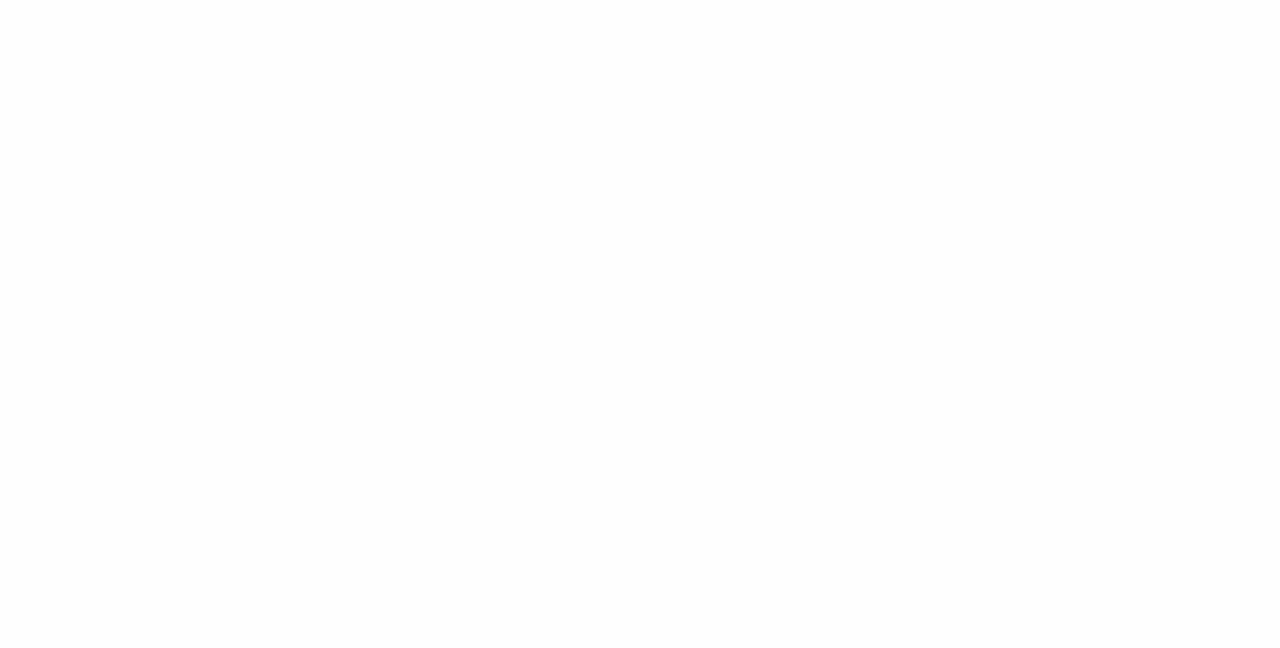
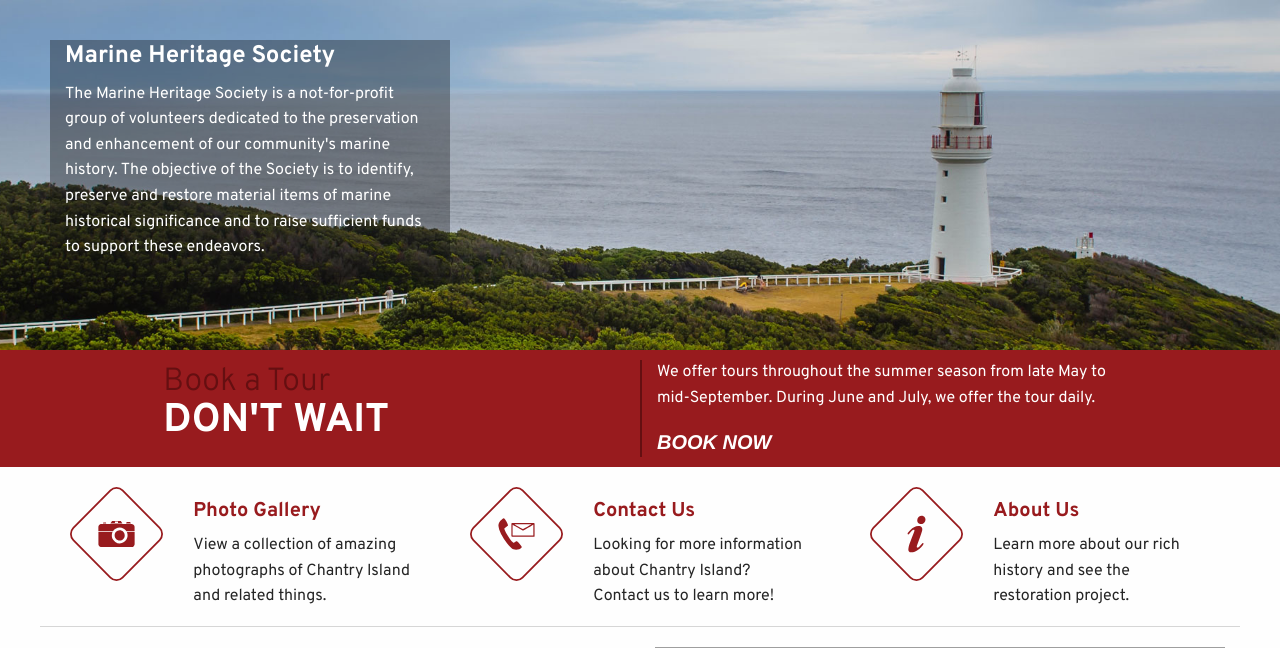
Before and after one commit to ryandys/Chantry_Island, a PHP site: page / in a window 1280 px wide. Before the commit the part shown is empty. Shown: the top 648 px of the page. Run offline with PHP 8.4, Linux system fonts and the light colour scheme; grey boxes are pictures that could not be loaded.

Commit message:
Worked on index.php

```diff
--- a/css/app.css
+++ b/css/app.css
@@ -7,10 +7,6 @@
 ::-moz-selection
 {
   background: #981b1e;
-}
-
-body {
-	font-family: 'Overpass', sans-serif;
 }
 
 .hidden {
@@ -25,35 +21,218 @@ body {
 	color: #ffffff;
 }
 
+.redTxt {
+	color: #981b1e;
+}
+
 .heading {
-	font-size: 1.85em;
+	font-size: 1.5em;
 	font-weight: 600;
+	text-align: center;
+	font-family: 'Overpass', sans-serif;
 }
 
 .subHeading {
 	font-size: 1.313em;
 	font-weight: 400;
+	text-align: center;
+	font-family: 'Overpass', sans-serif;
 }
 
-.paragraphTxt {
+.paragraph {
 	font-size: 1em;
 	font-weight: 400em;
+	text-align: center;
+	font-family: 'Overpass', sans-serif;
 }
 
+/*-----Home-----*/
+.homeRotatorCon {
+	position: relative;
+	overflow: hidden;
+}
+
+.homeRotatorImg {
+	background-image: url(../images/home_rotator_1.jpg);
+	background-repeat: no-repeat;
+    background-position: top right;
+    background-size: cover;
+    width: 100%;
+    min-height: 300px;
+}
+
+.homeRotatorInfo {
+	position: absolute;
+	background-color: rgba(15,15,15,0.35);
+	width: 100%;
+	height: 100%;
+	top: 0;
+	left: 0;
+}
+
+/*-----BookingBar-----*/
+#bookingCon {
+	border-right: solid 2px #650f11;
+}
+
+#bookingBarFull {
+	background-color: #981b1e;
+}
+
+.bookingBar {
+	background-color: #981b1e;
+	padding: 10px;
+}
+
+#bookATour {
+	color: #650f11;
+	font-size: 1.1em;
+	font-weight: 300;
+	font-family: 'Overpass', sans-serif;
+}
+
+#dontWait {
+	color: #fff;
+	font-size: 1.35em;
+	font-weight: 700;
+	margin-top: -10px;
+}
+
+#bookingCon h3 {
+	font-family: 'Overpass', sans-serif;
+}
+
+#bookingInfo p {
+	font-family: 'Overpass', sans-serif;
+}
+
+#bookingInfo a {
+	font-size: 1.85em;
+	font-weight: 700;
+	font-style: italic;
+	margin-top: 10px;
+}
+
+/*-----Links-----*/
+.linksCon {
+	margin-top: 20px;
+	margin-bottom: 20px;
+	border-bottom: solid 1px #d6d6d6;
+}
+
+.iconCon h3 {
+	color: #981b1e;
+	font-size: 1.25em;
+	font-weight: 700;
+	font-family: 'Overpass', sans-serif;
+	margin-top: 10px;
+}
+
+.iconCon p {
+	color: #252525;
+	font-size: 1em;
+	font-weight: 400;
+	font-family: 'Overpass', sans-serif;
+}
+
+/*-----Video-----*/
+.vidCon {
+	margin-top: 20px;
+	margin-bottom: 20px;
+}
+
+/*-----Donate-----*/
+.donateCon {
+	position: relative;
+	overflow: hidden;
+}
+
+.donateImg {
+	background-image: url(../images/water.jpg);
+	background-repeat: no-repeat;
+    background-position: top right;
+    background-size: cover;
+    width: 100%;
+    min-height: 200px;
+}
+
+.donateInfo {
+	position: absolute;
+	background-color: rgba(15,15,15,0.35);
+	width: 100%;
+	height: 100%;
+	top: 0;
+	left: 0;
+}
+
+.donateInfo h2, .donateInfo p {
+	text-align: center;
+}
+
+
+
+
+
+
 @media (min-width: 40em) {
-
 /*-----General-----*/
 .heading {
 	font-size: 1.5em;
 	font-weight: 700;
+	text-align: left;
 }
 
 .subHeading {
 	font-size: 1.125em;
 	font-weight: 300;
+	text-align: left;
 }
 
-	.paragraphTxt {
-		font-size: 1.313em;
+.paragraph {
+	font-size: 1em;
 	font-weight: 400;
+	text-align: left;
 }
+
+/*-----Home-----*/
+.homeRotatorImg {
+	min-height: 350px;
+}
+
+.homeRotatorInfo {
+	top: 40px;
+	left: 50px;
+	width: 400px;
+	height: inherit;
+}
+
+/*-----BookingBar-----*/
+#bookATour {
+	font-size: 2em;
+	font-weight: 300;
+}
+
+#dontWait {
+	font-size: 2.5em;
+	font-weight: 700;
+	margin-top: -20px;
+}
+
+#bookingInfo {
+	border-left: solid 2px #650f11;
+}
+
+#bookingCon {
+	border: none;
+}
+
+#bookingInfo p {
+	font-size: 1em;
+}
+
+#bookingInfo a {
+	font-size: 1.25em;
+}
+
+
+}/*end media queries*/
--- a/index.php
+++ b/index.php
@@ -8,7 +8,82 @@ include_once("layout/header.php");
     <!--START BODY CONTENT HERE-->
 
 
+<!--start homeRotatorCon-->
+<div class="row expanded homeRotatorCon">
+	<div class="homeRotatorImg">
+		<div class="homeRotatorInfo small-12 columns">
+			<h2 class="heading whiteTxt">Marine Heritage Society</h2>
+			<p class="paragraph whiteTxt">The Marine Heritage Society is a not-for-profit group of volunteers dedicated to the preservation and enhancement of our community's marine history. The objective of the Society is to identify, preserve and restore material items of marine historical significance and to raise sufficient funds to support these endeavors.</p>
+		</div>
+	</div>
+</div>
+<!--end homeRotatorCon-->
 
+<!--start bookingBar-->
+<div id="bookingBarFull">
+	<div class="bookingBar row">
+		<div class="small-6 medium-5 medium-offset-1 columns" id="bookingCon">
+			<h3 id="bookATour">Book a Tour</h3>
+			<h3 id="dontWait">DON'T WAIT</h3>
+		</div>
+		<div class="small-6 medium-5 columns end" id="bookingInfo">
+			<p class="whiteTxt show-for-medium">We offer tours throughout the summer season from late May to mid-September. During June and July, we offer the tour daily.</p>
+			<a href="#" class="whiteTxt">BOOK NOW</a>
+		</div>
+	</div>
+</div>
+<!--end bookingBar-->
+
+<!--start links-->
+<div class="linksCon row show-for-medium">
+	<div class="iconCon medium-4 columns">
+		<img src="images/camera_icon.svg" class="medium-8 medium-centered large-uncentered large-4 columns">
+		<div class="medium-12 large-8 columns">
+			<h3>Photo Gallery</h3>
+			<p>View a collection of amazing photographs of Chantry Island and related things.</p>
+		</div>
+	</div>
+
+	<div class="iconCon medium-4 columns">
+		<img src="images/contact_icon.svg" class="medium-8 medium-centered large-uncentered large-4 columns">
+		<div class="medium-12 large-8 columns">
+			<h3>Contact Us</h3>
+			<p>Looking for more information about Chantry Island? Contact us to learn more!</p>
+		</div>
+	</div>
+
+	<div class="iconCon medium-4 columns">
+		<img src="images/info_icon.svg" class="medium-8 medium-centered large-uncentered large-4 columns">
+		<div class="medium-12 large-8 columns">
+			<h3>About Us</h3>
+			<p>Learn more about our rich history and see the restoration project.</p>
+		</div>
+	</div>
+</div>
+<!--end links-->
+
+<!--start video-->
+<div class="vidCon row">
+	<div class="vidInfo small-12 medium-6 columns">
+		<h2 class="heading redTxt">Feautured Video</h2>
+		<p class="paragraph blackTxt">Lorem ipsum dolor sit amet, consectetur adipiscing elit, sed do eiusmod tempor incididunt ut labore et dolore magna aliqua. Ut enim ad minim veniam, quis nostrud exercitation ullamco laboris nisi ut aliquip ex ea commodo consequat. Duis aute irure dolor in reprehenderit in voluptate velit esse.</p>
+	</div>
+	<div class="vid small-12 medium-6 columns">
+		<iframe width="100%" height="300px" src="https://www.youtube.com/embed/7AGUaUcupss" frameborder="0" allowfullscreen></iframe>
+	</div>
+</div>
+<!--end video-->
+
+<!--start donate-->
+<div class="row expanded donateCon">
+	<div class="donateImg">
+		<div class="donateInfo small-12 columns">
+			<h2 class="heading whiteTxt">Donations are Greatly Appreciated</h2>
+			<p class="paragraph whiteTxt">Since 1997 we have had a tremendous amount of support through donations. Thank you to our past and future donors, you truly make a difference.</p>
+		</div>
+	</div>
+</div>
+<!--end donate-->
 
 
     <!--CLOSE BODY CONTENT HERE-->
```
Also changed, not shown: images/camera_icon.svg (added), images/contact_icon.svg (added), images/home_rotator_1.jpg (added), images/info_icon.svg (added), images/water.jpg (added). Lines whose indentation alone changed are shown as unchanged.
